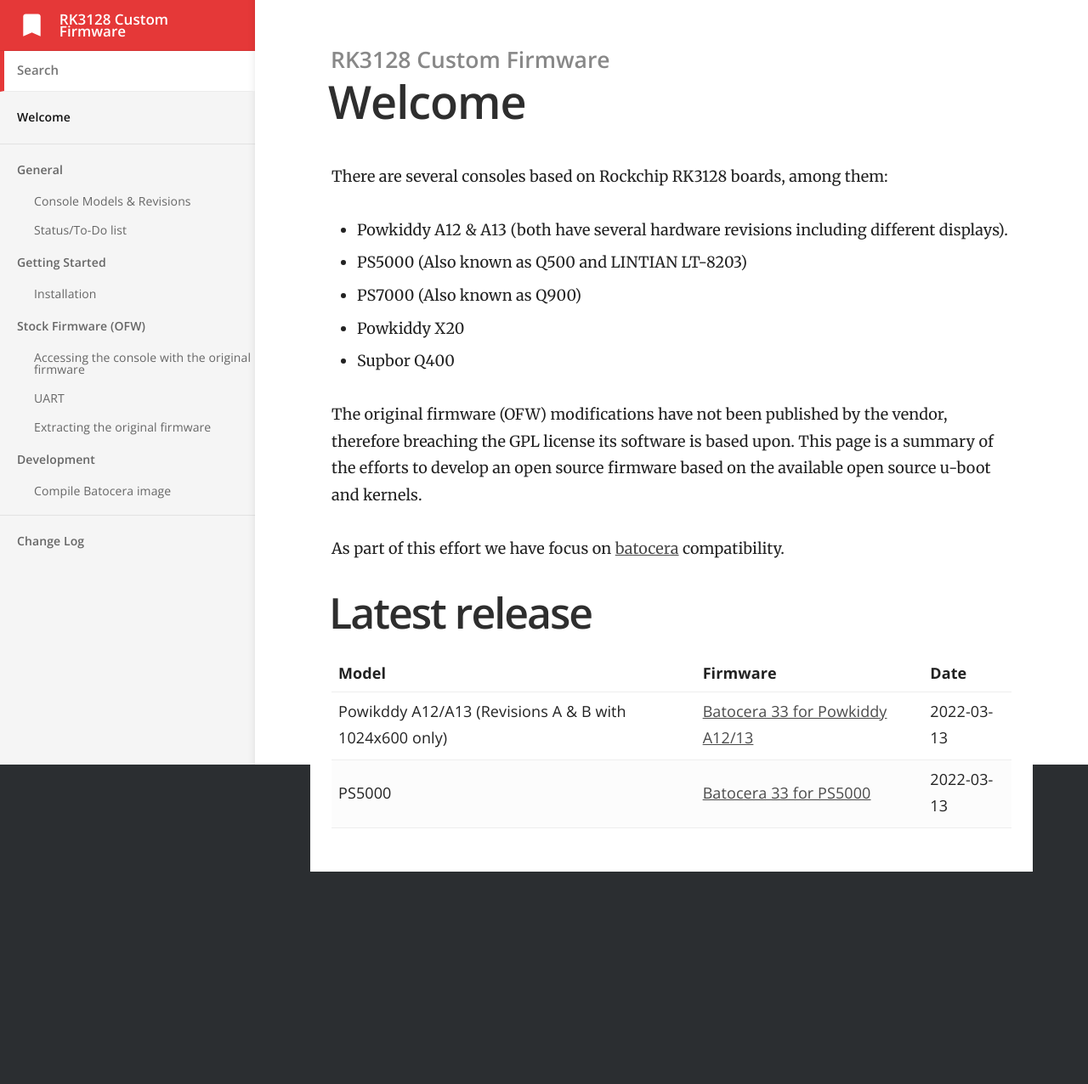
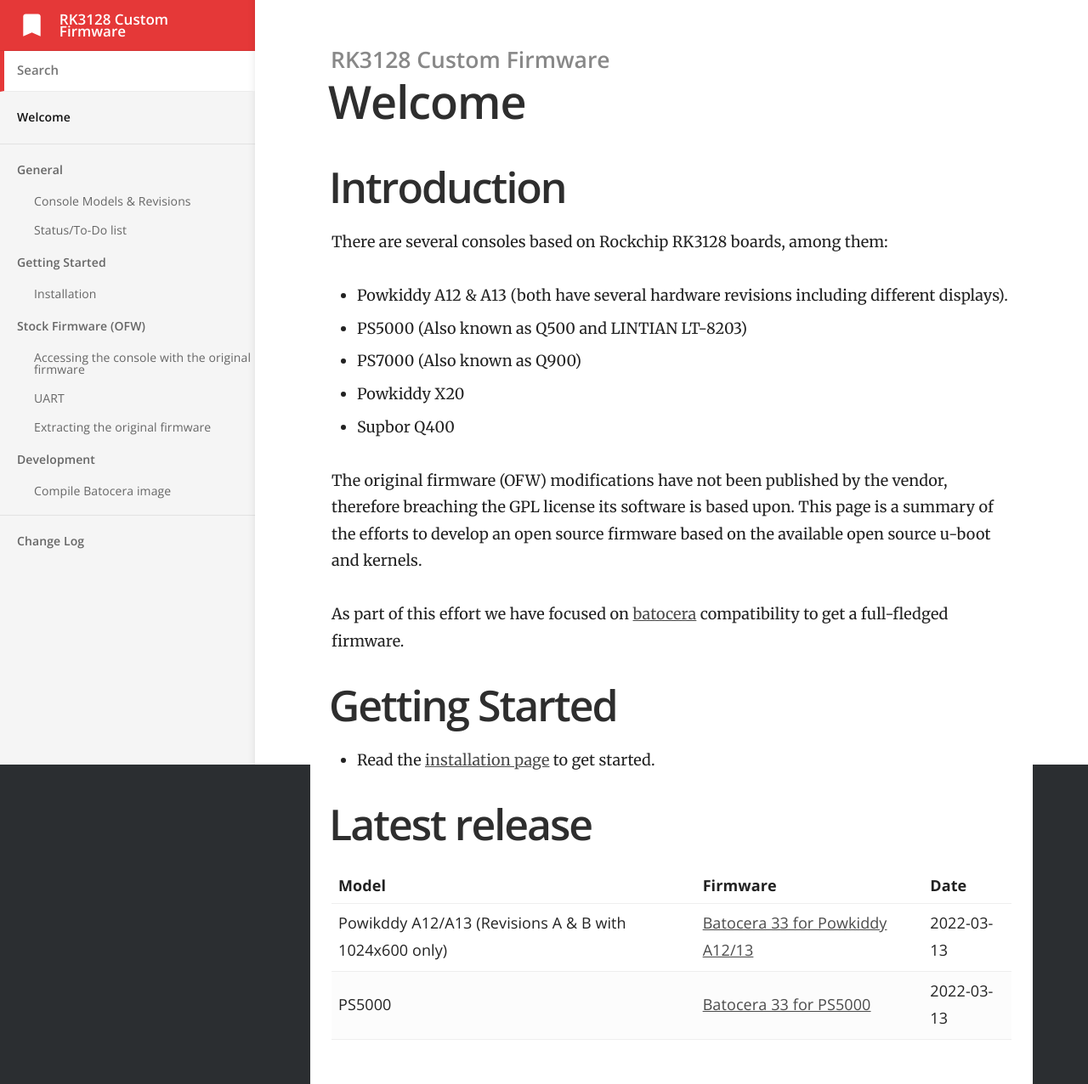
Before and after one commit to RK3128-CFW/rk3128-cfw.github.io, a Jekyll site: the page built from index.md, in a window 1280 px wide. Shown: the whole page at 85% size. Built offline with Jekyll 4.4.1, drawn with Linux system fonts in a browser that asks for light colours; before the commit the page ends 1026 px from its top, so only the background shows below that.

Commit message:
Updated index

```diff
--- a/index.md
+++ b/index.md
@@ -2,6 +2,7 @@
 title: Welcome
 ---
 
+# Introduction
 There are several consoles based on Rockchip RK3128 boards, among them:
 * Powkiddy A12 & A13 (both have several hardware revisions including different
   displays).
@@ -15,7 +16,11 @@ therefore breaching the GPL license its software is based upon. This page is a
 summary of the efforts to develop an open source firmware based on the available
 open source u-boot and kernels.
 
-As part of this effort we have focus on [batocera](https://batocera.org) compatibility.
+As part of this effort we have focused on [batocera](https://batocera.org) compatibility to get a full-fledged firmware.
+
+# Getting Started
+
+* Read the [installation page](https://rk3128-cfw.github.io/01_getting_started/1_Installation/) to get started.
 
 # Latest release
 
```
